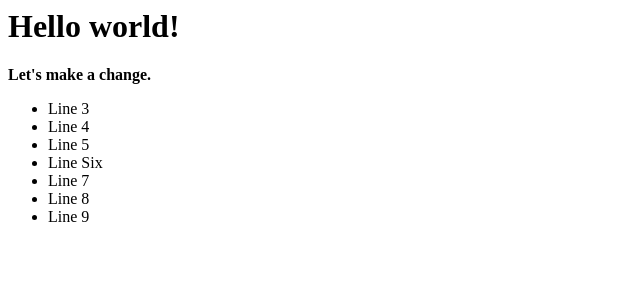
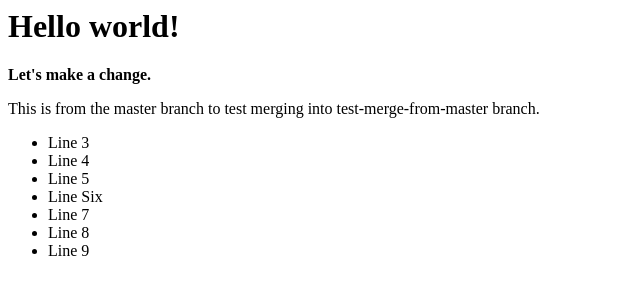
Before and after one commit to mightyflea/GitHub-testing, a plain HTML site: page app/index.html in a window 1280 px wide. Shown: the whole page, without its empty margins (0-640 px from the left). Drawn offline with Linux system fonts and the light colour scheme.

Commit message:
Change to merge into test-merge-from-master

```diff
--- a/app/index.html
+++ b/app/index.html
@@ -1,5 +1,8 @@
 <h1>Hello world!</h1>
 <B>Let's make a change.</B>
+<p>
+	This is from the master branch to test merging into test-merge-from-master branch.
+</p>
 <ul>
 	<li>
 		Line 3
```
